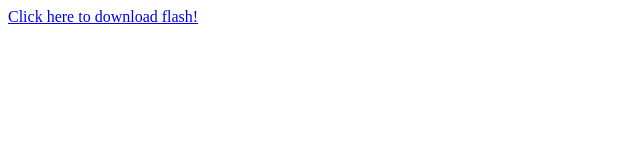
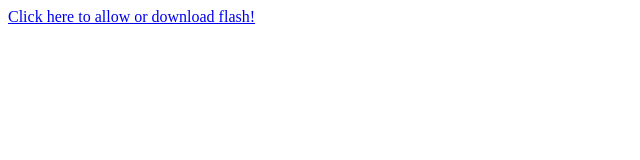
Before and after one commit to Jeff1608/flappystarling.github.io, a plain HTML site: page index.html in a window 1280 px wide. Shown: the full height of the page, 0-640 px from the left. Drawn offline with Linux system fonts and the light colour scheme.

Commit message:
Change text in tag <a>

```diff
--- a/index.html
+++ b/index.html
@@ -7,7 +7,7 @@
 <body>
 	<object type="application/x-shockwave-flash" data="FlappyStarling.swf" name="FlappyStarling" id="FlappyStarling" width="320" height="480">
 		<param name="wmode" value="direct">
-		<a href="http://www.adobe.com/go/getflash">Click here to download flash!</a>
+		<a href="http://www.adobe.com/go/getflash">Click here to allow or download flash!</a>
 	</object>
 </body>
 </html>
```
